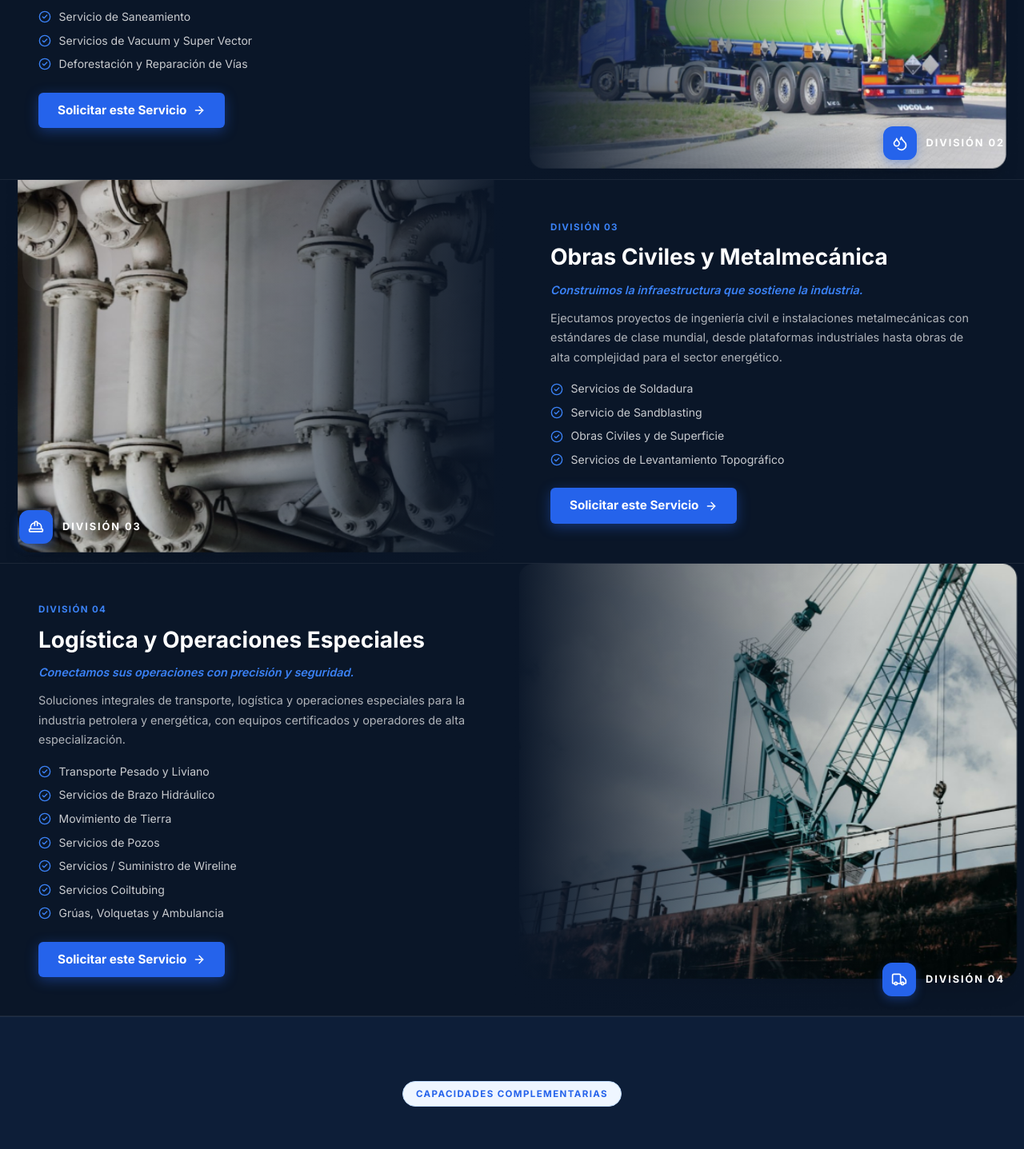
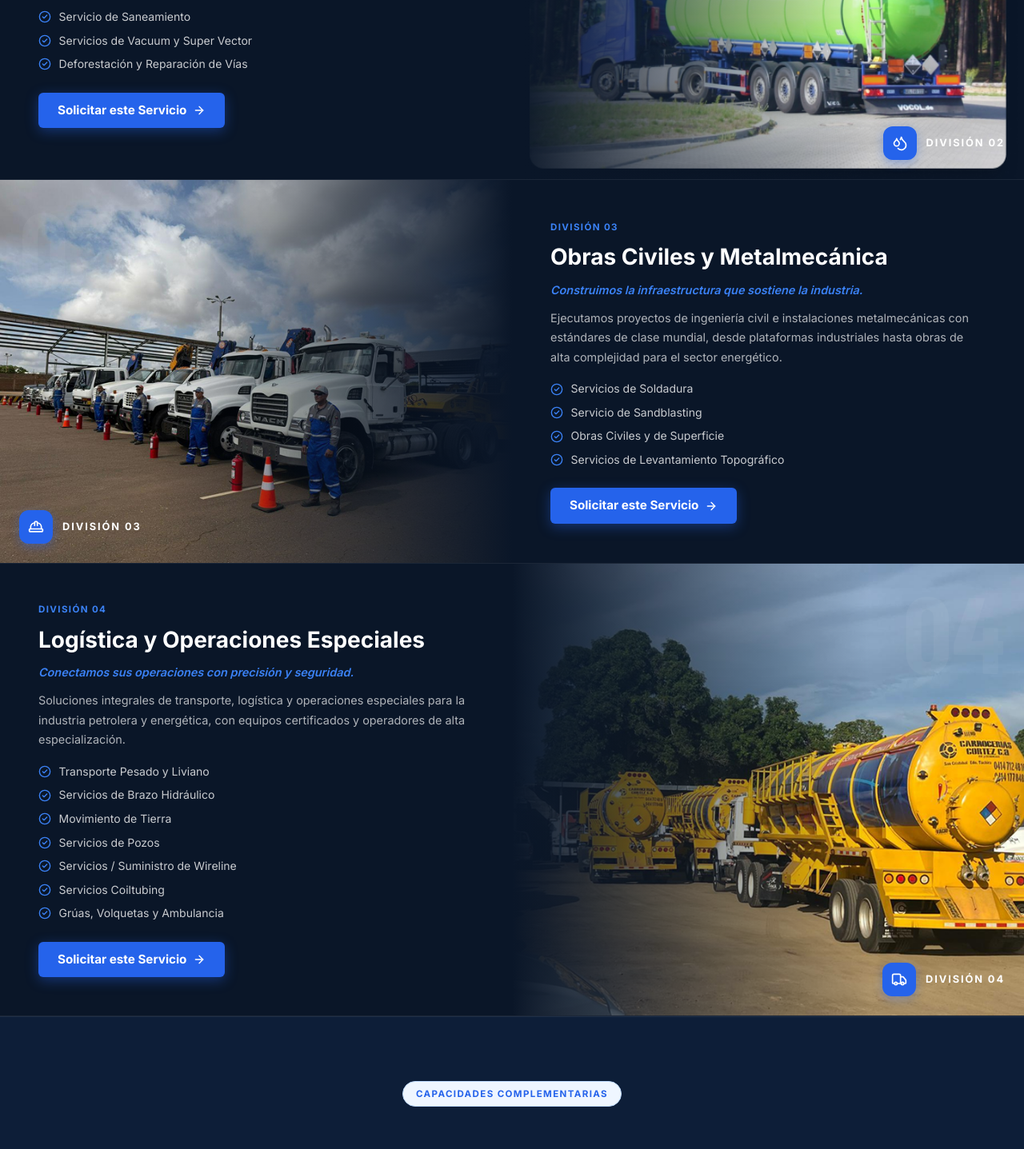
Before and after one commit to chowanza/gsica, a Next.js app: page /servicios in a window 1280 px wide. Shown: the part 1385-2822 px from the top of the page at 80% size. Built offline with nearby package versions, Linux system fonts and the light colour scheme; a web font is replaced by a local one.

Commit message:
feat: replace division 3 and 4 background images in Servicios section with servicios3.png and servicios4.png

```diff
--- a/src/app/servicios/page.tsx
+++ b/src/app/servicios/page.tsx
@@ -43,7 +43,7 @@ const content = {
         accent: "Construimos la infraestructura que sostiene la industria.",
         desc: "Ejecutamos proyectos de ingeniería civil e instalaciones metalmecánicas con estándares de clase mundial, desde plataformas industriales hasta obras de alta complejidad para el sector energético.",
         items: ["Servicios de Soldadura","Servicio de Sandblasting","Obras Civiles y de Superficie","Servicios de Levantamiento Topográfico"],
-        icon: "hardhat", bg: "/Services-3.png",
+        icon: "hardhat", bg: "/servicios3.png",
       },
       {
         number: "04", tag: "División 04",
@@ -51,7 +51,7 @@ const content = {
         accent: "Conectamos sus operaciones con precisión y seguridad.",
         desc: "Soluciones integrales de transporte, logística y operaciones especiales para la industria petrolera y energética, con equipos certificados y operadores de alta especialización.",
         items: ["Transporte Pesado y Liviano","Servicios de Brazo Hidráulico","Movimiento de Tierra","Servicios de Pozos","Servicios / Suministro de Wireline","Servicios Coiltubing","Grúas, Volquetas y Ambulancia"],
-        icon: "truck", bg: "/Services.png",
+        icon: "truck", bg: "/servicios4.png",
       },
     ],
     additional: {
@@ -105,7 +105,7 @@ const content = {
         accent: "We build the infrastructure that sustains the industry.",
         desc: "We execute civil engineering projects and metal-mechanical installations with world-class standards, from industrial platforms to complex works for the energy sector.",
         items: ["Welding Services","Sandblasting Services","Civil & Surface Works","Topographic Survey Services"],
-        icon: "hardhat", bg: "/Services-3.png",
+        icon: "hardhat", bg: "/servicios3.png",
       },
       {
         number: "04", tag: "Division 04",
@@ -113,7 +113,7 @@ const content = {
         accent: "We connect your operations with precision and safety.",
         desc: "Comprehensive transport, logistics and special operations solutions for the oil and energy industry, with certified equipment and highly specialized operators.",
         items: ["Heavy & Light Transport","Hydraulic Arm Services","Earthmoving","Well Services","Wireline Services / Supply","Coiltubing Services","Cranes, Dump Trucks & Ambulances"],
-        icon: "truck", bg: "/Services.png",
+        icon: "truck", bg: "/servicios4.png",
       },
     ],
     additional: {
```
Also changed, not shown: public/servicios3.png (added), public/servicios4.png (added).
